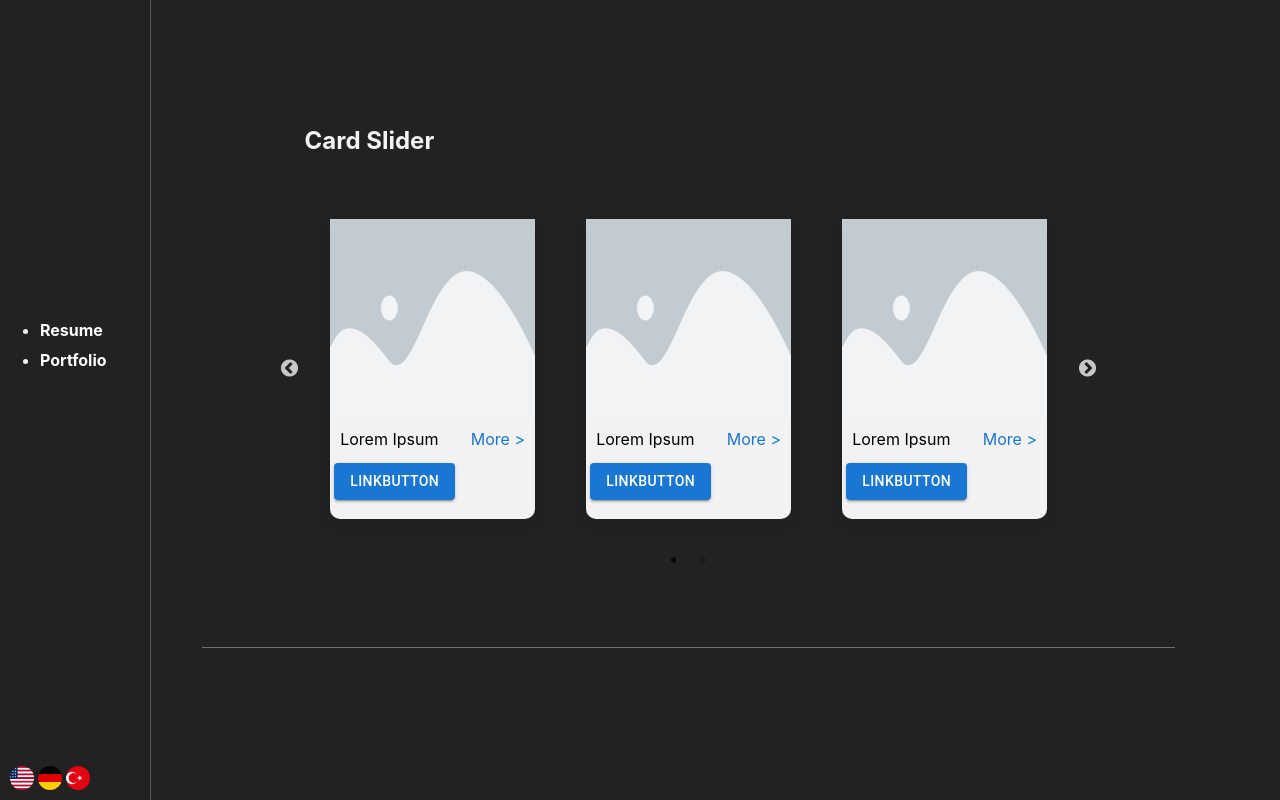
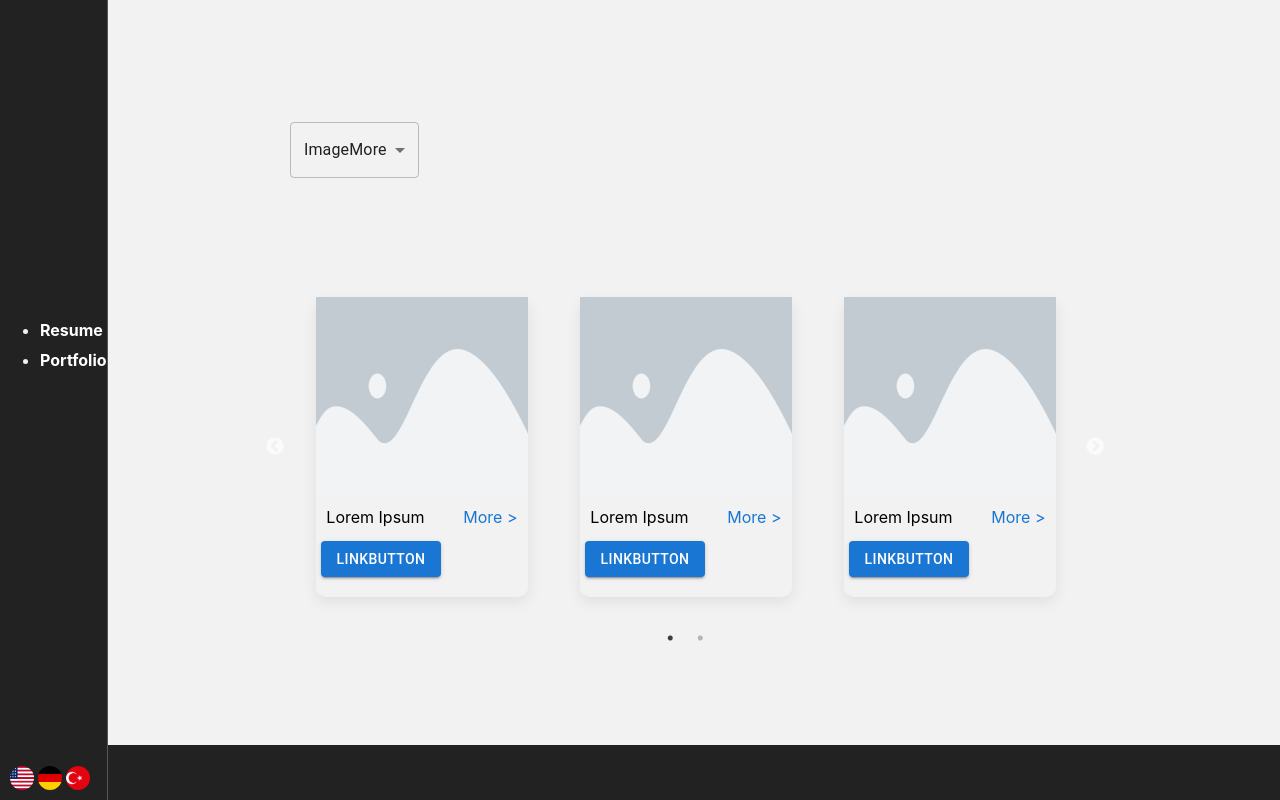
Before and after one commit to candgn/portfolio, a React (Create React App) app: page /portfolio in a window 1280 px wide. Built offline with nearby package versions, Linux system fonts and the light colour scheme.

Commit message:
dropdown for card options added - card slider and card designs need to improve

```diff
--- a/src/Components/Portfolio/Constants.js
+++ b/src/Components/Portfolio/Constants.js
@@ -10,6 +10,8 @@ const dummyData = {
   ],
 };
 
-const Constants = { dummyData };
+const cards = ["ImageMore", "IconText", "ImageTextButtonCard"];
+
+const Constants = { dummyData, cards };
 
 export default Constants;
--- a/src/Components/Portfolio/PortfolioContainer.css
+++ b/src/Components/Portfolio/PortfolioContainer.css
@@ -1,10 +1,16 @@
 .portfolio-container {
-  width: 80%;
+  width: 95%;
   height: 100%;
+  background-color: #f2f2f2;
 }
 
 .portfolio-wrapper {
   border-bottom: solid 1px #f2f2f260;
   padding: 10%;
   margin-left: 5%;
+  margin-right: 10%;
 }
+
+.MuiSelect-icon {
+  color: #f2f2f2;
+}
--- a/src/Components/Portfolio/PortfolioContainer.jsx
+++ b/src/Components/Portfolio/PortfolioContainer.jsx
@@ -1,18 +1,44 @@
-import React from "react";
+import React, { useState } from "react";
 import { withTranslation } from "react-i18next";
 import CardSlider from "../Common/CardSlider/CardSlider";
 import ImageMore from "../Common/Cards/ImageMore/ImageMore";
+import IconandText from "../Common/Cards/IconTextCard/IconandText";
+import ImageTextButtonCard from "../Common/Cards/ImageTextButtonCard/ImageTextButtonCard";
+
 import Constants from "./Constants";
+import Select from "@mui/material/Select";
+import MenuItem from "@mui/material/MenuItem";
 
 import "./PortfolioContainer.css";
 
 const threeElement = Array.from({ length: 6 }, () => Constants.dummyData);
 
 const PortfolioContainer = ({ t }) => {
+  const [selectedCard, setSelectedCard] = useState("ImageMore");
+  const handleChange = (event) => {
+    setSelectedCard(event.target.value);
+  };
   return (
     <div className="portfolio-container">
       <div className="portfolio-wrapper">
-        <CardSlider title="cardSlider" data={threeElement} Card={ImageMore} />
+        <Select value={selectedCard} onChange={handleChange}>
+          {Constants.cards.map((CardName, i) => (
+            <MenuItem value={CardName} key={"card-name-" + i}>
+              {CardName}
+            </MenuItem>
+          ))}
+        </Select>
+        <CardSlider
+          title="cardSlider"
+          data={threeElement}
+          Card={
+            selectedCard === "ImageMore"
+              ? ImageMore
+              : selectedCard === "IconText"
+              ? IconandText
+              : ImageTextButtonCard
+          }
+        />
       </div>
     </div>
   );
```
